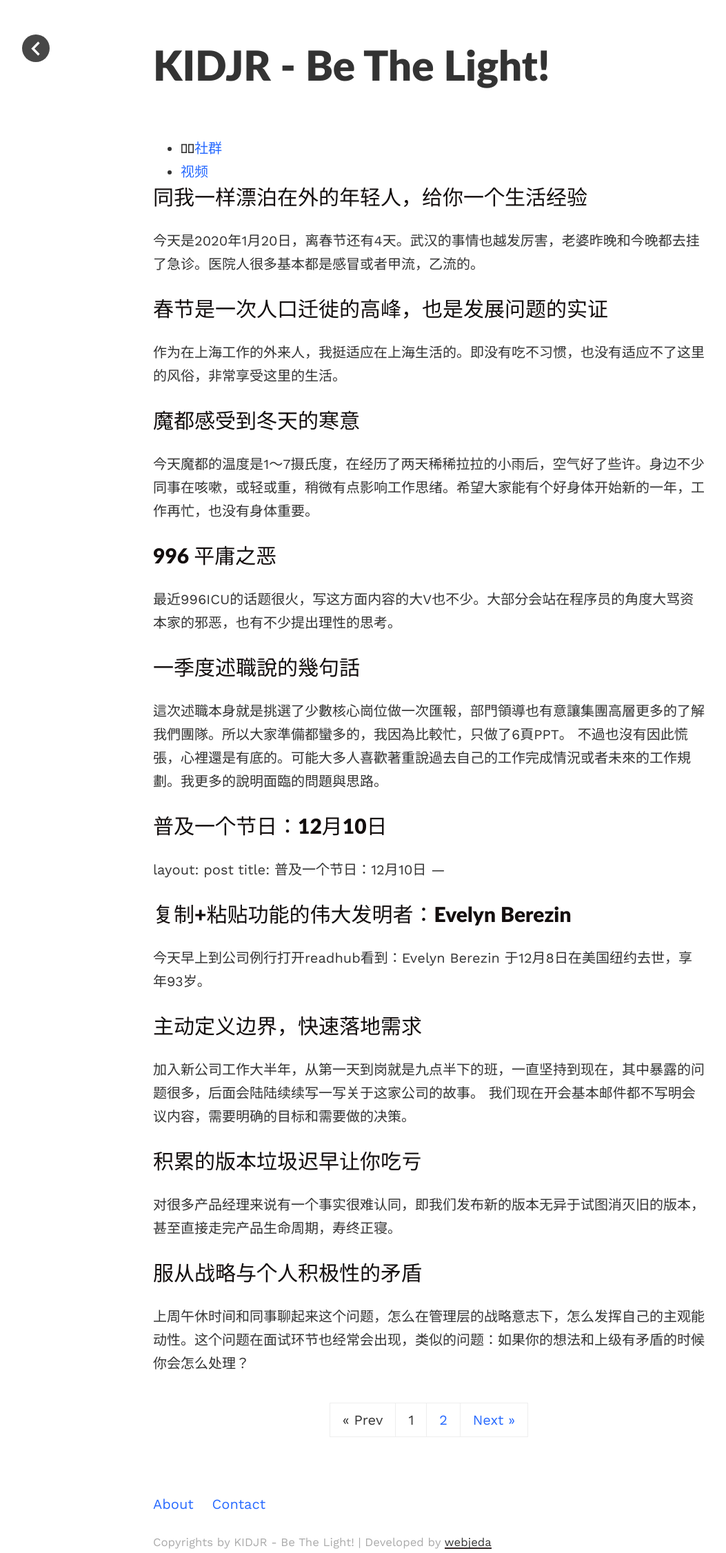
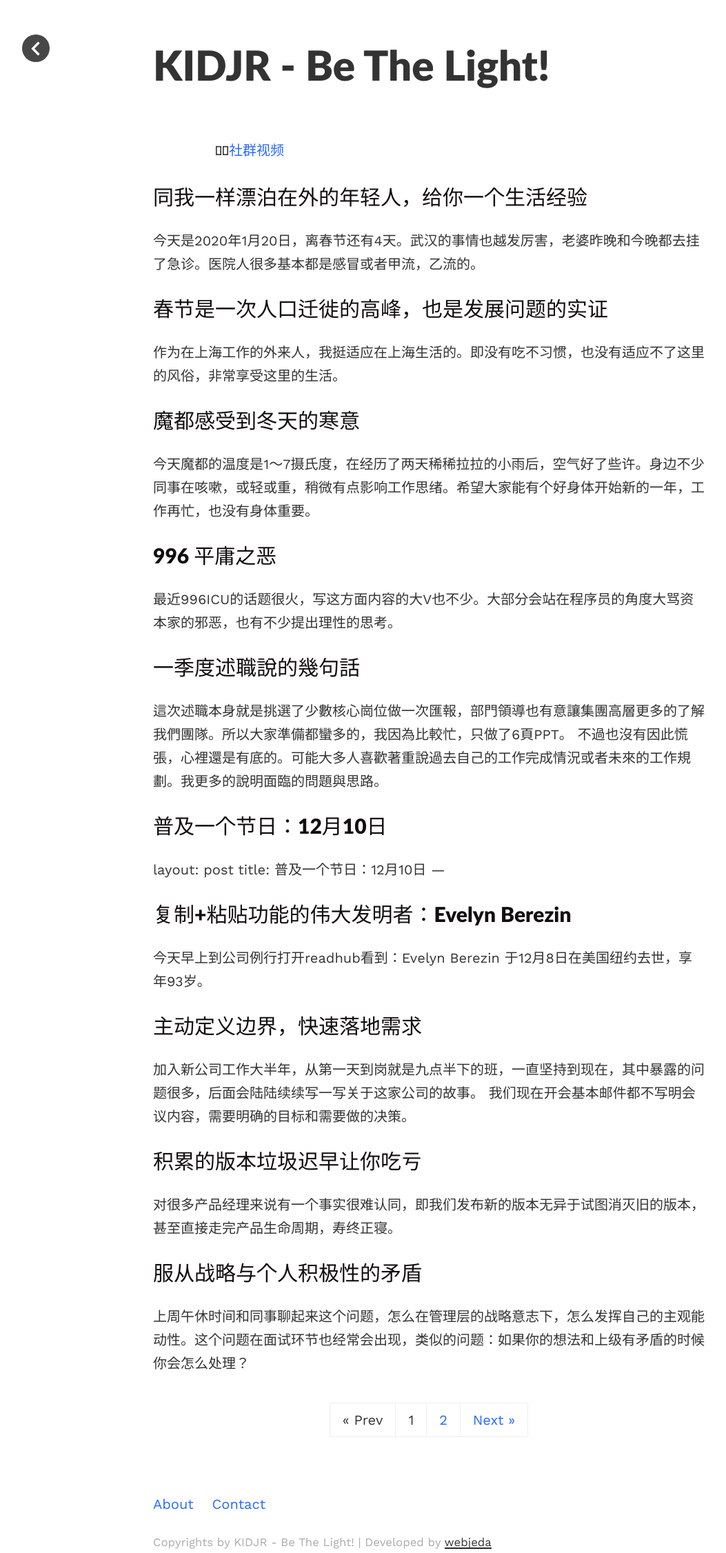
Before and after one commit to funkidsvip/kidjr.github.io, a Jekyll site: the page built from index.html, in a window 1280 px wide. Shown: the whole page at 69% size, without its empty margins (18-1071 px from the left). Built offline with Jekyll 4.4.1, drawn with Linux system fonts in a browser that asks for light colours; the list of posts is cut into pages by our own code.

Commit message:
Update style.scss

```diff
--- a/assets/css/_sass/style.scss
+++ b/assets/css/_sass/style.scss
@@ -231,13 +231,13 @@ footer {
     max-width: max-content;
 }
 
-nav ul {
+.nav ul {
     list-style: none;
     line-height: 40px;
     margin-left: 50px;
 }
 
-nav li{
+.nav li{
     display: block;
     float: left;
     list-style-type: none;
```
